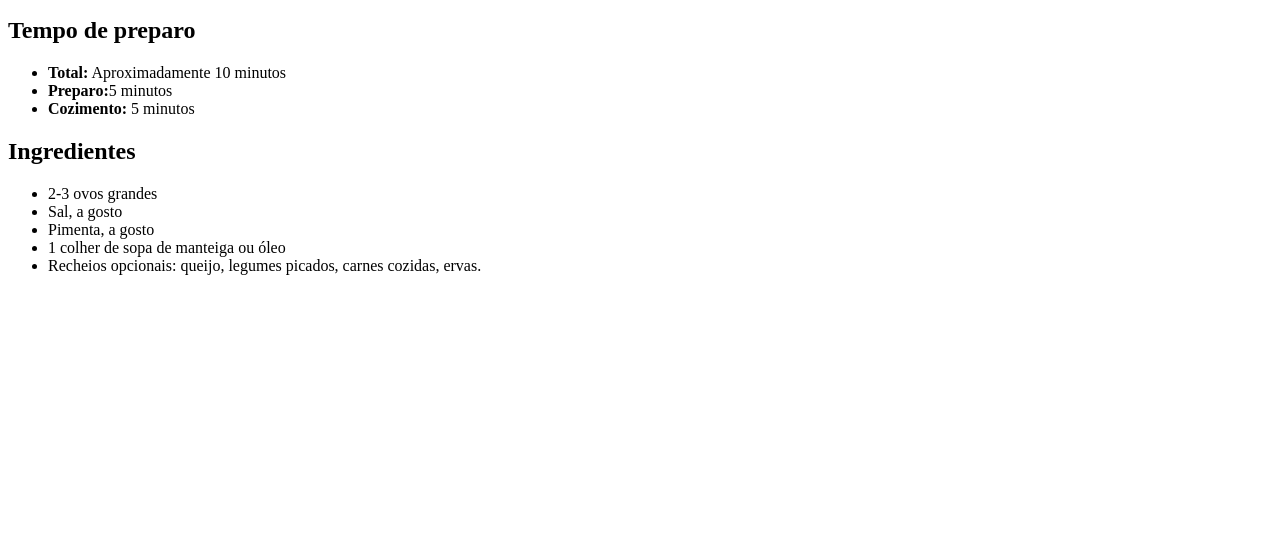
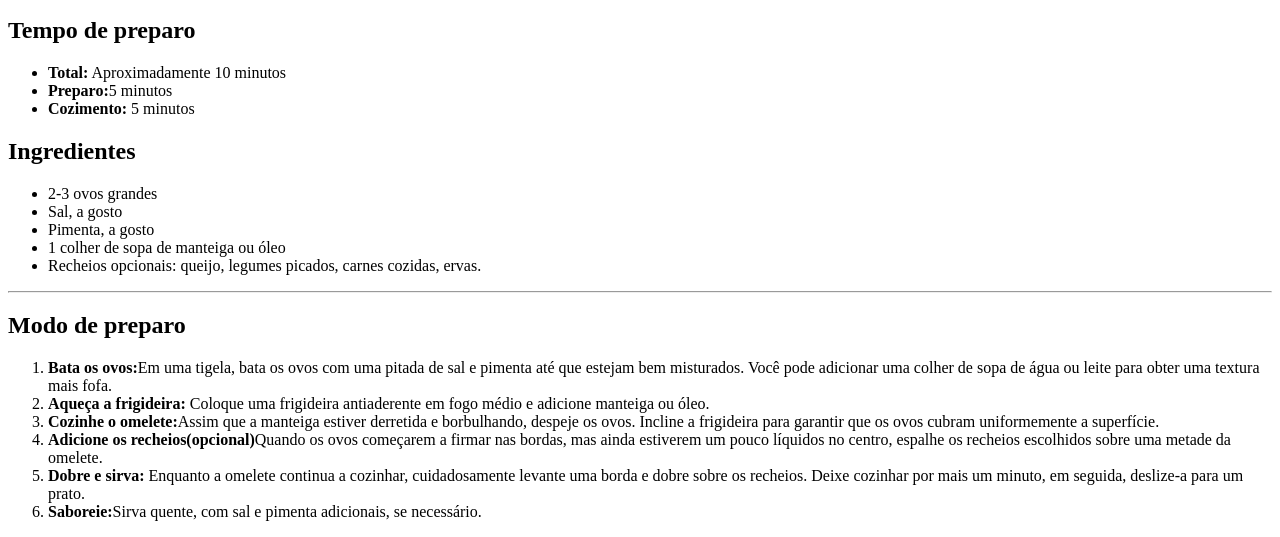
Before and after one commit to anaa0beatriz/receita, a plain HTML site: page index.html in a window 1280 px wide. Shown: the part 713-1250 px from the top of the page. Before the commit the page ends 1004 px from the top, so only its background shows below. Drawn offline with Linux system fonts and the light colour scheme.

Commit message:
quarto commit do HTML

```diff
--- a/index.html
+++ b/index.html
@@ -36,6 +36,33 @@
                 <li>Recheios opcionais: queijo, legumes picados, carnes cozidas, ervas.</li>
             </ul>
         </div>
+
+        <hr>
+
+        <div>
+        <h2>Modo de preparo</h2>
+
+        <ol>
+            <li>
+                <strong>Bata os ovos:</strong>Em uma tigela, bata os ovos com uma pitada de sal e pimenta até que estejam bem misturados. Você pode adicionar uma colher de sopa de água ou leite para obter uma textura mais fofa.            </li>
+                <li>
+                    <strong>Aqueça a frigideira:</strong> Coloque uma frigideira antiaderente em fogo médio e adicione manteiga ou óleo.
+                </li>
+                <li>
+                    <strong>Cozinhe o omelete:</strong>Assim que a manteiga estiver derretida e borbulhando, despeje os ovos. Incline a frigideira para garantir que os ovos cubram uniformemente a superfície.
+                </li>
+                <li>
+                    <strong>Adicione os recheios(opcional)</strong>Quando os ovos começarem a firmar nas bordas, mas ainda estiverem um pouco líquidos no centro, espalhe os recheios escolhidos sobre uma metade da omelete.
+                </li>
+                <li>
+                    <strong>Dobre e sirva:</strong> Enquanto a omelete continua a cozinhar, cuidadosamente levante uma borda e dobre sobre os recheios. Deixe cozinhar por mais um minuto, em seguida, deslize-a para um prato.
+                </li>
+                <li>
+                    <strong>Saboreie:</strong>Sirva quente, com sal e pimenta adicionais, se necessário.
+                </li>
+        </ol>
+        </div>
+
     </div>
 </body>
 </html>
```
